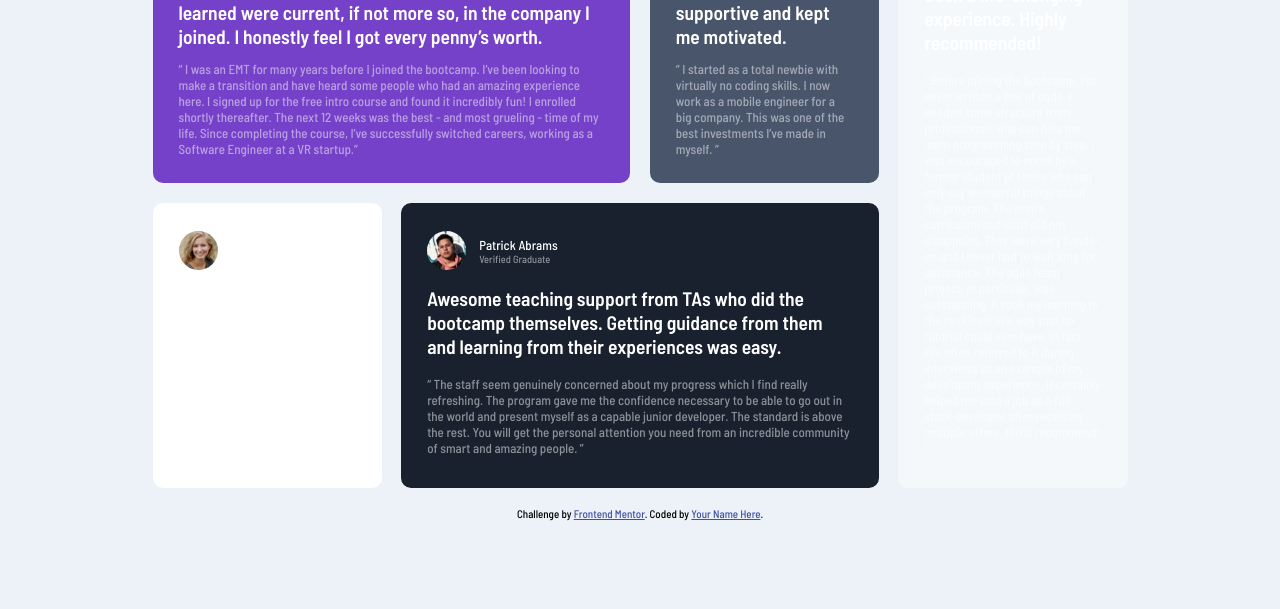
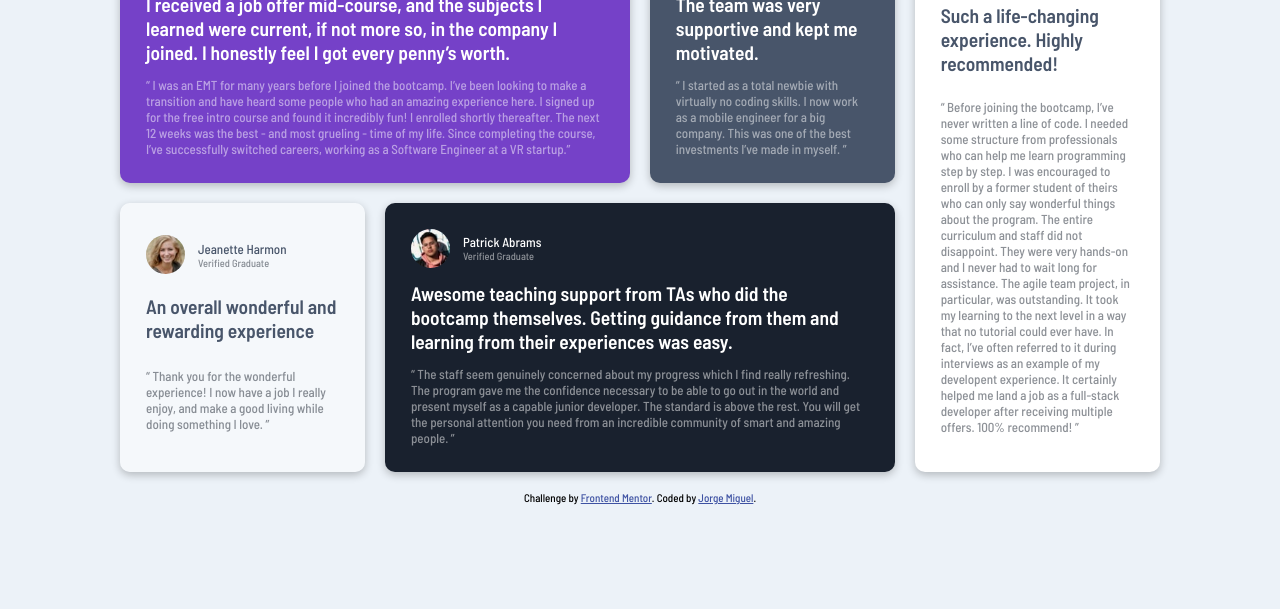
Before and after one commit to notFaceroll/testimonials-grid-section, a plain HTML site: page index.html in a window 1280 px wide. Shown: the part 191-800 px from the top of the page. Drawn offline with Linux system fonts and the light colour scheme.

Commit message:
added shadows and text colors

```diff
--- a/index.html
+++ b/index.html
@@ -28,25 +28,25 @@
   </head>
   <body>
     <main class="container">
-      <div class="card card--1">
+      <div class="card card--1 bg-violet">
         <header class="profile">
           <div class="profile-photo">
             <img src="/images/image-daniel.jpg" alt="" class="profile-image" />
           </div>
           <div class="profile-text">
-            <div class="profile-name">Daniel Clifford</div>
-            <div class="profile-verified">Verified Graduate</div>
+            <div class="profile-name text-light">Daniel Clifford</div>
+            <div class="profile-verified text-light-opaque">Verified Graduate</div>
           </div>
         </header>
         <div class="review">
-          <h2 class="review-text">
+          <h2 class="review-text text-light">
             I received a job offer mid-course, and the subjects I learned were
             current, if not more so, in the company I joined. I honestly feel I
             got every penny’s worth.
           </h2>
         </div>
         <div class="description">
-          <p class="description-text">
+          <p class="description-text text-light-opaque">
             “ I was an EMT for many years before I joined the bootcamp. I’ve
             been looking to make a transition and have heard some people who had
             an amazing experience here. I signed up for the free intro course
@@ -57,7 +57,7 @@
           </p>
         </div>
       </div>
-      <div class="card card--2">
+      <div class="card card--2 bg-grey">
         <header class="profile">
           <div class="profile-photo">
             <img
@@ -67,24 +67,24 @@
             />
           </div>
           <div class="profile-text">
-            <div class="profile-name">Jonathan Walters</div>
-            <div class="profile-verified">Verified Graduate</div>
+            <div class="profile-name text-light">Jonathan Walters</div>
+            <div class="profile-verified text-light-opaque">Verified Graduate</div>
           </div>
         </header>
         <div class="review">
-          <h2 class="review-text">
+          <h2 class="review-text text-light">
             The team was very supportive and kept me motivated.
           </h2>
         </div>
         <div class="description">
-          <p class="description-text">
+          <p class="description-text text-light-opaque">
             “ I started as a total newbie with virtually no coding skills. I now
             work as a mobile engineer for a big company. This was one of the
             best investments I’ve made in myself. ”
           </p>
         </div>
       </div>
-      <div class="card card--3">
+      <div class="card card--3 bg-lighter">
         <header class="profile">
           <div class="profile-photo">
             <img
@@ -94,41 +94,41 @@
             />
           </div>
           <div class="profile-text">
-            <div class="profile-name">Jeanette Harmon</div>
-            <div class="profile-verified">Verified Graduate</div>
+            <div class="profile-name text-dark">Jeanette Harmon</div>
+            <div class="profile-verified text-dark-opaque">Verified Graduate</div>
           </div>
         </header>
         <div class="review">
-          <h2 class="review-text">
+          <h2 class="review-text text-dark">
             An overall wonderful and rewarding experience
           </h2>
         </div>
         <div class="description">
-          <p class="description-text">
+          <p class="description-text text-dark-opaque">
             “ Thank you for the wonderful experience! I now have a job I really
             enjoy, and make a good living while doing something I love. ”
           </p>
         </div>
       </div>
-      <div class="card card--4">
+      <div class="card card--4 bg-dark">
         <header class="profile">
           <div class="profile-photo">
             <img src="/images/image-patrick.jpg" alt="" class="profile-image" />
           </div>
           <div class="profile-text">
-            <div class="profile-name">Patrick Abrams</div>
-            <div class="profile-verified">Verified Graduate</div>
+            <div class="profile-name text-light">Patrick Abrams</div>
+            <div class="profile-verified text-light-opaque">Verified Graduate</div>
           </div>
         </header>
         <div class="review">
-          <h2 class="review-text">
+          <h2 class="review-text text-light">
             Awesome teaching support from TAs who did the bootcamp themselves.
             Getting guidance from them and learning from their experiences was
             easy.
           </h2>
         </div>
         <div class="description">
-          <p class="description-text">
+          <p class="description-text text-light-opaque">
             “ The staff seem genuinely concerned about my progress which I find
             really refreshing. The program gave me the confidence necessary to
             be able to go out in the world and present myself as a capable
@@ -138,23 +138,23 @@
           </p>
         </div>
       </div>
-      <div class="card card--5">
+      <div class="card card--5 bg-light">
         <header class="profile">
           <div class="profile-photo">
             <img src="/images/image-kira.jpg" alt="" class="profile-image" />
           </div>
           <div class="profile-text">
-            <div class="profile-name">Kira Whittle</div>
-            <div class="profile-verified">Verified Graduate</div>
+            <div class="profile-name text-dark">Kira Whittle</div>
+            <div class="profile-verified text-dark-opaque">Verified Graduate</div>
           </div>
         </header>
         <div class="review">
-          <h2 class="review-text">
+          <h2 class="review-text text-dark">
             Such a life-changing experience. Highly recommended!
           </h2>
         </div>
         <div class="description">
-          <p class="description-text">
+          <p class="description-text text-dark-opaque">
             “ Before joining the bootcamp, I’ve never written a line of code. I
             needed some structure from professionals who can help me learn
             programming step by step. I was encouraged to enroll by a former
@@ -174,7 +174,7 @@
         Challenge by
         <a href="https://www.frontendmentor.io?ref=challenge" target="_blank"
           >Frontend Mentor</a
-        >. Coded by <a href="#">Your Name Here</a>.
+        >. Coded by <a href="https://www.frontendmentor.io/profile/notFaceroll" target="_blank">Jorge Miguel</a>.
       </footer>
     </main>
   </body>
--- a/style.css
+++ b/style.css
@@ -5,6 +5,7 @@
     --color-moderate-violet: hsl(263, 55%, 52%);
     --color-very-dark-grayish-blue: hsl(217, 19%, 35%);
     --color-very-dark-blackish-blue: hsl(219, 29%, 14%);
+    --color-very-dark-blackish-blue-op: hsla(219, 29%, 14%, .5);
     --color-white: hsl(0, 0%, 100%);
     --color-white-opaque: hsla(0, 0%, 100%, 0.5);
 
@@ -42,7 +43,7 @@ body {
     display: flex;
     align-items: center;
     justify-content: center;
-    height: 100vh;
+    min-height: 100vh;
 }
 
 .container {
@@ -63,8 +64,8 @@ img {
     display: grid;
     grid-gap: 1em;
     padding: 2em;
-    background-color: var(--color-moderate-violet);
     border-radius: 10px;
+    box-shadow: rgba(0, 0, 0, 0.24) 0px 3px 8px;
 }
 
 .profile {
@@ -78,25 +79,40 @@ img {
     margin-right: 1em;
 }
 
-.profile-name {
+.profile-verified {
+    font-size: .8rem;
+}
+/* Background Colors  */
+
+.bg-dark { background-color: var(--color-very-dark-blackish-blue); }
+.bg-grey { background-color: var(--color-very-dark-grayish-blue); }
+.bg-violet { background-color: var(--color-moderate-violet); }
+.bg-light { background-color: var(--color-white); }
+.bg-lighter { background-color: var(--color-white-opaque); }
+
+
+/* Text Colors  */
+
+.text-dark {
+    color: var(--color-very-dark-grayish-blue);
+}
+
+.text-dark-opaque {
+    color: var(--color-very-dark-blackish-blue-op);
+}
+
+.text-light {
     color: var(--color-white);
 }
 
-.profile-verified {
-    color: var(--color-white-opaque);
-    font-size: .8rem;
-}
-
-.review {
-    color: var(--color-white);
-}
-.description {
+.text-light-opaque {
     color: var(--color-white-opaque);
 }
 
+
 @media screen and (min-width: 56.25rem) {
     .container {
-        width: min(100%, 75rem);
+        width: min(100%, 80rem);
         grid-template-columns: repeat(4, 1fr);
         grid-template-rows: 1fr 1fr auto;
     }
@@ -109,28 +125,21 @@ img {
     .card--2 {
         grid-column: 3 / 4;
         grid-row: 1 / 2;
-        background-color: var(--color-very-dark-grayish-blue);
     }
 
     .card--3 {
         grid-column: 1 / 2;
         grid-row: 2 / 3;
-        background-color: var(--color-white);
-        color: var(--color-very-dark-grayish-blue);
     }
 
     .card--4 {
         grid-column: 2 / 4;
         grid-row: 2 / 3;
-        background-color: var(--color-very-dark-blackish-blue);
-        color: var(--color-very-dark-grayish-blue);
     }
 
     .card--5 {
         grid-column: 4 / 5;
         grid-row: 1 / 3;
-        background-color: var(--color-white-opaque);
-        color: var(--color-very-dark-grayish-blue);
     }
 
     footer {
```
